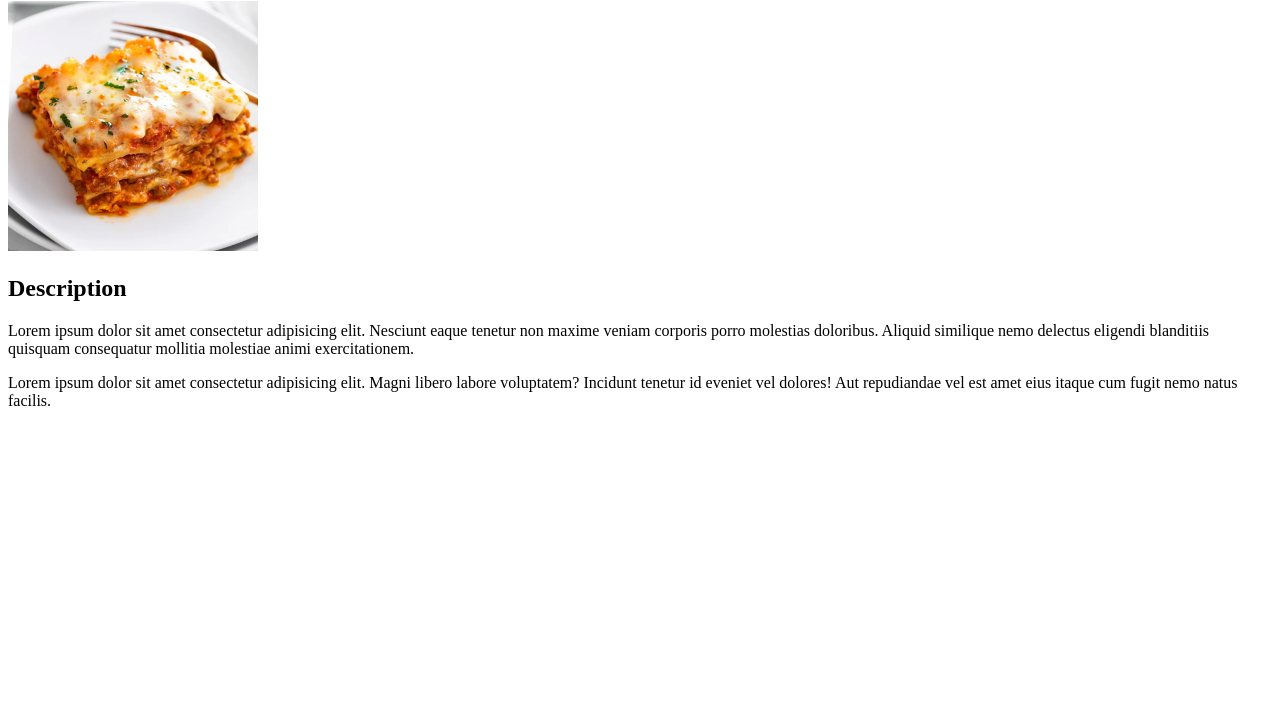
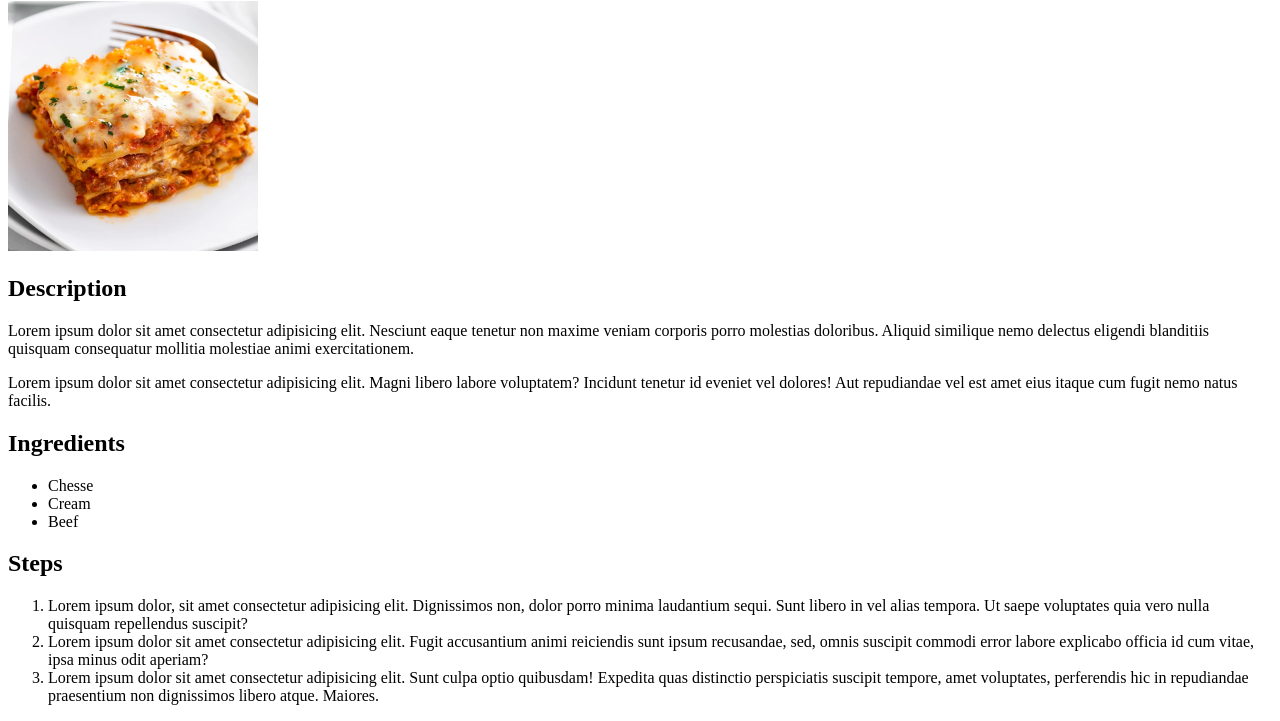
Before and after one commit to yvngsimba/Odin, a plain HTML site: page recipes/lasagna.html in a window 1280 px wide. Shown: the part 79-800 px from the top of the page. Drawn offline with Linux system fonts and the light colour scheme.

Commit message:
New receipe added

```diff
--- a/recipes/lasagna.html
+++ b/recipes/lasagna.html
@@ -11,5 +11,20 @@
   <h2>Description</h2>
   <p>Lorem ipsum dolor sit amet consectetur adipisicing elit. Nesciunt eaque tenetur non maxime veniam corporis porro molestias doloribus. Aliquid similique nemo delectus eligendi blanditiis quisquam consequatur mollitia molestiae animi exercitationem.</p>
   <p>Lorem ipsum dolor sit amet consectetur adipisicing elit. Magni libero labore voluptatem? Incidunt tenetur id eveniet vel dolores! Aut repudiandae vel est amet eius itaque cum fugit nemo natus facilis.</p>
+
+  <h2>Ingredients</h2>
+  <ul>
+    <li>Chesse</li>
+    <li>Cream</li>
+    <li>Beef</li>
+  </ul>
+
+  <h2>Steps</h2>
+  <ol>
+    <li>Lorem ipsum dolor, sit amet consectetur adipisicing elit. Dignissimos non, dolor porro minima laudantium sequi. Sunt libero in vel alias tempora. Ut saepe voluptates quia vero nulla quisquam repellendus suscipit?</li>
+    <li>Lorem ipsum dolor sit amet consectetur adipisicing elit. Fugit accusantium animi reiciendis sunt ipsum recusandae, sed, omnis suscipit commodi error labore explicabo officia id cum vitae, ipsa minus odit aperiam?</li>
+    <li>Lorem ipsum dolor sit amet consectetur adipisicing elit. Sunt culpa optio quibusdam! Expedita quas distinctio perspiciatis suscipit tempore, amet voluptates, perferendis hic in repudiandae praesentium non dignissimos libero atque. Maiores.</li>
+  </ol>
+
 </body>
 </html>
```
Also changed, not shown: index.html (+5 -1 lines), recipes/pizza.html (added, +29 -0 lines), Images/top-view-pepperoni-pizza-with-mushroom-sausages-bell-pepper-olive-corn-black-wooden_141793-2158.png (added).
